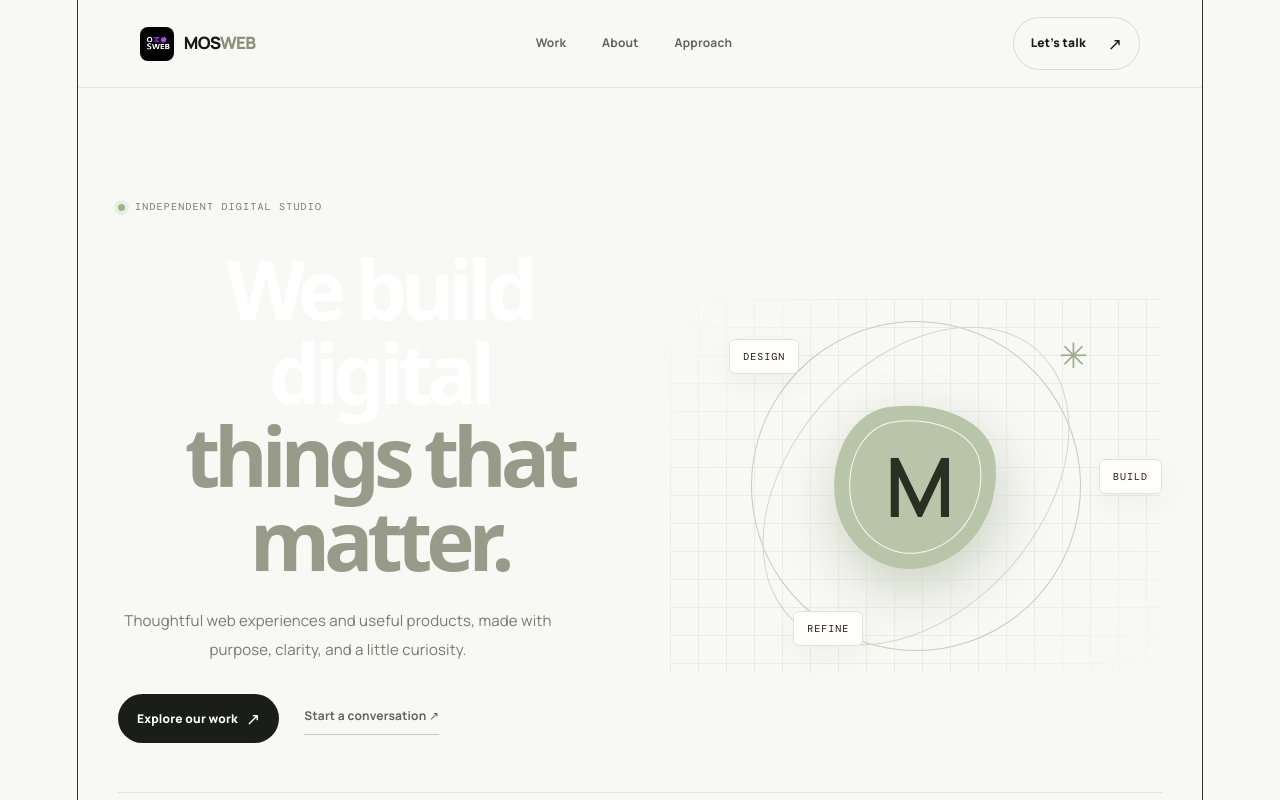
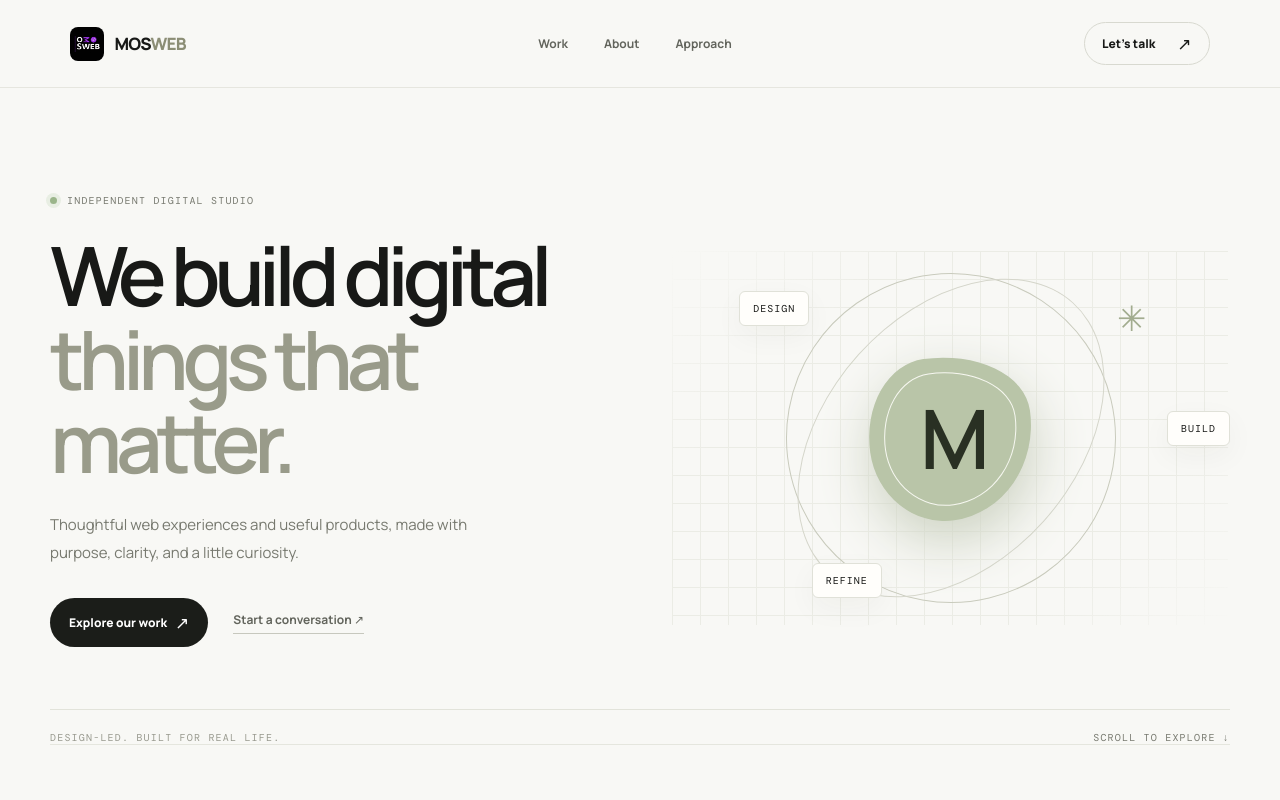
Before and after one commit to moswebgr/MosWeb, a React (Vite) app: page / in a window 1280 px wide. Shown: the top 800 px of the page. Built offline with nearby package versions, Linux system fonts and the light colour scheme.

Commit message:
Simplify global styles for portfolio layout

```diff
--- a/src/index.css
+++ b/src/index.css
@@ -1,111 +1,4 @@
-:root {
-  --text: #ffffff;
-  --text-h: #ffffff;
-  --bg: #000000;
-  --border: #333333;
-  --code-bg: #1a1a1a;
-  --accent: #c084fc;
-  --accent-bg: rgba(192, 132, 252, 0.15);
-  --accent-border: rgba(192, 132, 252, 0.5);
-  --social-bg: rgba(47, 48, 58, 0.5);
-  --shadow:
-    rgba(0, 0, 0, 0.4) 0 10px 15px -3px, rgba(0, 0, 0, 0.25) 0 4px 6px -2px;
-
-  --sans: system-ui, 'Segoe UI', Roboto, sans-serif;
-  --heading: system-ui, 'Segoe UI', Roboto, sans-serif;
-  --mono: ui-monospace, Consolas, monospace;
-
-  font: 18px/145% var(--sans);
-  letter-spacing: 0.18px;
-  color-scheme: light dark;
-  color: var(--text);
-  background: var(--bg);
-  font-synthesis: none;
-  text-rendering: optimizeLegibility;
-  -webkit-font-smoothing: antialiased;
-  -moz-osx-font-smoothing: grayscale;
-
-  @media (max-width: 1024px) {
-    font-size: 16px;
-  }
-}
-
-@media (prefers-color-scheme: dark) {
-  :root {
-    --text: #ffffff;
-    --text-h: #ffffff;
-    --bg: #000000;
-    --border: #333333;
-    --code-bg: #1a1a1a;
-    --accent: #c084fc;
-    --accent-bg: rgba(192, 132, 252, 0.15);
-    --accent-border: rgba(192, 132, 252, 0.5);
-    --social-bg: rgba(47, 48, 58, 0.5);
-    --shadow:
-      rgba(0, 0, 0, 0.4) 0 10px 15px -3px, rgba(0, 0, 0, 0.25) 0 4px 6px -2px;
-  }
-
-  #social .button-icon {
-    filter: invert(1) brightness(2);
-  }
-}
-
-body {
-  margin: 0;
-}
-
-#root {
-  width: 1126px;
-  max-width: 100%;
-  margin: 0 auto;
-  text-align: center;
-  border-inline: 1px solid var(--border);
-  min-height: 100svh;
-  display: flex;
-  flex-direction: column;
-  box-sizing: border-box;
-}
-
-h1,
-h2 {
-  font-family: var(--heading);
-  font-weight: 500;
-  color: var(--text-h);
-}
-
-h1 {
-  font-size: 56px;
-  letter-spacing: -1.68px;
-  margin: 32px 0;
-  @media (max-width: 1024px) {
-    font-size: 36px;
-    margin: 20px 0;
-  }
-}
-h2 {
-  font-size: 24px;
-  line-height: 118%;
-  letter-spacing: -0.24px;
-  margin: 0 0 8px;
-  @media (max-width: 1024px) {
-    font-size: 20px;
-  }
-}
-p {
-  margin: 0;
-}
-
-code,
-.counter {
-  font-family: var(--mono);
-  display: inline-flex;
-  border-radius: 4px;
-  color: var(--text-h);
-}
-
-code {
-  font-size: 15px;
-  line-height: 135%;
-  padding: 4px 8px;
-  background: var(--code-bg);
-}
+:root{font-family:'Manrope',Arial,sans-serif;color:#181917;background:#f8f8f5;font-synthesis:none;text-rendering:optimizeLegibility;-webkit-font-smoothing:antialiased;-moz-osx-font-smoothing:grayscale}
+html{scroll-behavior:smooth;scroll-padding-top:24px}
+body{margin:0;min-width:320px}
+#root{min-height:100vh}
```
